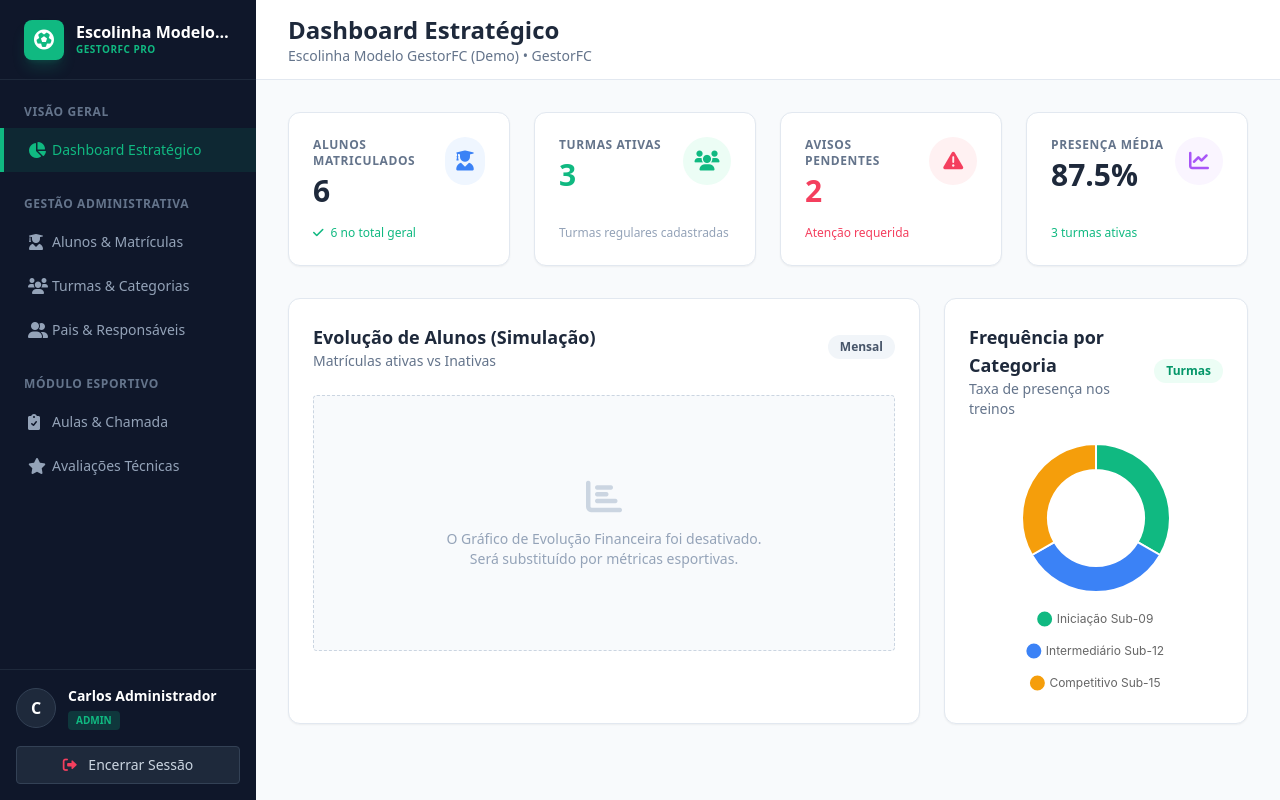
After one commit to KamiJapa/tcc-escolinha-futebol, a PHP site: page / in a window 1280 px wide. The commit adds this page. Run offline with PHP 8.4, Linux system fonts and the light colour scheme; a user stored in the database is signed in; data comes from the database, SQL or seed files in the repository; some libraries are stand-ins or nearby versions.

Commit message:
feat: design da tela de login e criacao do dashboard

```diff
--- /dev/null
+++ b/index.php
@@ -0,0 +1,292 @@
+<?php
+require_once __DIR__ . '/includes/auth.php';
+require_once __DIR__ . '/config/database.php';
+
+checkLogin();
+
+$db = getDB();
+$escolinha_id = $_SESSION['escolinha_id'] ?? 1;
+
+// 1. Total Alunos Ativos
+$stmt = $db->prepare("SELECT COUNT(*) FROM TB_ALUNO WHERE COD_ESCOLINHA = ? AND STATUS = 'ATIVO'");
+$stmt->execute([$escolinha_id]);
+$total_alunos = $stmt->fetchColumn();
+
+// 2. Total Turmas Ativas
+$stmt = $db->prepare("SELECT COUNT(*) FROM TB_TURMA WHERE COD_ESCOLINHA = ? AND ATIVA = 1");
+$stmt->execute([$escolinha_id]);
+$total_turmas = $stmt->fetchColumn();
+
+// 3. Frequência Média
+$stmt = $db->prepare("
+    SELECT AVG(PRESENTE) * 100 as media
+    FROM TB_PRESENCA p
+    JOIN TB_ALUNO a ON p.COD_ALUNO = a.COD_ALUNO
+    WHERE a.COD_ESCOLINHA = ?
+");
+$stmt->execute([$escolinha_id]);
+$presenca_media_raw = $stmt->fetchColumn();
+$presenca_media = $presenca_media_raw ? round($presenca_media_raw, 1) : 0;
+
+// 4. Turmas pie chart data (Alunos por turma)
+$stmt = $db->prepare("
+    SELECT t.NOME, COUNT(a.COD_ALUNO) as total
+    FROM TB_TURMA t
+    LEFT JOIN TB_ALUNO a ON t.COD_TURMA = a.COD_TURMA AND a.STATUS = 'ATIVO'
+    WHERE t.COD_ESCOLINHA = ? AND t.ATIVA = 1
+    GROUP BY t.COD_TURMA
+");
+$stmt->execute([$escolinha_id]);
+$turmas_data = $stmt->fetchAll();
+$turmas_labels = json_encode(array_column($turmas_data, 'NOME'));
+$turmas_counts = json_encode(array_column($turmas_data, 'total'));
+
+?>
+<!DOCTYPE html>
+<html lang="pt-BR">
+<head>
+    <meta charset="UTF-8">
+    <meta name="viewport" content="width=device-width, initial-scale=1.0">
+    <title>Dashboard - GestorFC</title>
+    <script src="https://cdn.tailwindcss.com"></script>
+    <link href="https://cdnjs.cloudflare.com/ajax/libs/font-awesome/6.0.0/css/all.min.css" rel="stylesheet">
+    <script src="https://cdn.jsdelivr.net/npm/chart.js"></script>
+    <style>
+        .sidebar { background-color: #0f172a; } /* slate-900 */
+        .sidebar-item:hover, .sidebar-item.active {
+            background-color: rgba(16, 185, 129, 0.1); /* emerald-500 with opacity */
+            color: #10b981; /* emerald-500 */
+            border-left: 4px solid #10b981;
+        }
+        .sidebar-item {
+            border-left: 4px solid transparent;
+        }
+    </style>
+</head>
+<body class="bg-slate-50 flex h-screen overflow-hidden">
+
+    <!-- Sidebar -->
+    <aside class="w-64 sidebar text-slate-300 flex flex-col h-full shrink-0">
+        <!-- Logo -->
+        <div class="h-20 flex items-center px-6 border-b border-slate-800 bg-slate-900">
+            <div class="w-10 h-10 bg-emerald-500 rounded-lg flex items-center justify-center mr-3 shrink-0 shadow-lg shadow-emerald-500/20">
+                <i class="fas fa-futbol text-white text-xl"></i>
+            </div>
+            <div class="overflow-hidden">
+                <h1 class="font-bold text-white leading-tight truncate">Escolinha Modelo G...</h1>
+                <p class="text-[10px] text-emerald-500 font-bold tracking-wider">GESTORFC PRO</p>
+            </div>
+        </div>
+
+        <!-- Menu -->
+        <nav class="flex-1 overflow-y-auto py-6">
+            <div class="px-6 mb-2">
+                <p class="text-xs font-semibold text-slate-500 uppercase tracking-wider">Visão Geral</p>
+            </div>
+            <a href="/index.php" class="sidebar-item active flex items-center px-6 py-3 mb-4 text-emerald-500 bg-emerald-500/10 border-l-4 border-emerald-500">
+                <i class="fas fa-chart-pie w-6"></i>
+                <span class="font-medium text-sm">Dashboard Estratégico</span>
+            </a>
+
+            <div class="px-6 mb-2 mt-6">
+                <p class="text-xs font-semibold text-slate-500 uppercase tracking-wider">Gestão Administrativa</p>
+            </div>
+            <a href="#" class="sidebar-item flex items-center px-6 py-3 text-slate-400 hover:text-emerald-500 transition-colors">
+                <i class="fas fa-user-graduate w-6"></i>
+                <span class="font-medium text-sm">Alunos & Matrículas</span>
+            </a>
+            <a href="#" class="sidebar-item flex items-center px-6 py-3 text-slate-400 hover:text-emerald-500 transition-colors">
+                <i class="fas fa-users w-6"></i>
+                <span class="font-medium text-sm">Turmas & Categorias</span>
+            </a>
+            <a href="#" class="sidebar-item flex items-center px-6 py-3 text-slate-400 hover:text-emerald-500 transition-colors">
+                <i class="fas fa-user-friends w-6"></i>
+                <span class="font-medium text-sm">Pais & Responsáveis</span>
+            </a>
+
+            <div class="px-6 mb-2 mt-6">
+                <p class="text-xs font-semibold text-slate-500 uppercase tracking-wider">Módulo Esportivo</p>
+            </div>
+            <a href="#" class="sidebar-item flex items-center px-6 py-3 text-slate-400 hover:text-emerald-500 transition-colors">
+                <i class="fas fa-clipboard-check w-6"></i>
+                <span class="font-medium text-sm">Aulas & Chamada</span>
+            </a>
+            <a href="#" class="sidebar-item flex items-center px-6 py-3 text-slate-400 hover:text-emerald-500 transition-colors">
+                <i class="fas fa-star w-6"></i>
+                <span class="font-medium text-sm">Avaliações Técnicas</span>
+            </a>
+        </nav>
+
+        <!-- User Profile -->
+        <div class="p-4 border-t border-slate-800 bg-slate-900">
+            <div class="flex items-center mb-4">
+                <div class="w-10 h-10 bg-slate-800 rounded-full flex items-center justify-center text-white font-bold mr-3 border border-slate-700">
+                    <?php echo substr($_SESSION['username'] ?? 'U', 0, 1); ?>
+                </div>
+                <div class="overflow-hidden">
+                    <p class="text-sm font-bold text-white truncate"><?php echo htmlspecialchars($_SESSION['username'] ?? 'Usuário'); ?></p>
+                    <p class="text-[10px] bg-emerald-500/20 text-emerald-500 px-2 py-0.5 rounded uppercase inline-block font-bold mt-1"><?php echo htmlspecialchars($_SESSION['user_role'] ?? ''); ?></p>
+                </div>
+            </div>
+            <a href="/logout.php" class="block w-full py-2 px-3 bg-slate-800 hover:bg-slate-700 text-slate-300 text-sm rounded transition-colors text-center border border-slate-700">
+                <i class="fas fa-sign-out-alt mr-2 text-rose-500"></i> Encerrar Sessão
+            </a>
+        </div>
+    </aside>
+
+    <!-- Main Content -->
+    <main class="flex-1 flex flex-col h-full overflow-hidden">
+
+        <!-- Header -->
+        <header class="bg-white border-b border-slate-200 h-20 flex items-center px-8 shrink-0">
+            <div>
+                <h2 class="text-2xl font-bold text-slate-800">Dashboard Estratégico</h2>
+                <p class="text-sm text-slate-500">Escolinha Modelo GestorFC (Demo) &bull; GestorFC</p>
+            </div>
+        </header>
+
+        <!-- Content Area -->
+        <div class="flex-1 overflow-y-auto p-8">
+
+            <!-- Cards Row -->
+            <div class="grid grid-cols-1 md:grid-cols-2 xl:grid-cols-4 gap-6 mb-8">
+
+                <!-- Card 1 -->
+                <div class="bg-white rounded-xl border border-slate-200 p-6 shadow-sm flex flex-col justify-between">
+                    <div class="flex justify-between items-start mb-4">
+                        <div>
+                            <p class="text-xs font-bold text-slate-500 uppercase tracking-wider mb-1">Alunos Matriculados</p>
+                            <h3 class="text-3xl font-extrabold text-slate-800"><?php echo $total_alunos; ?></h3>
+                        </div>
+                        <div class="w-12 h-12 bg-blue-50 text-blue-500 rounded-full flex items-center justify-center">
+                            <i class="fas fa-user-graduate text-xl"></i>
+                        </div>
+                    </div>
+                    <p class="text-xs text-emerald-500 font-medium"><i class="fas fa-check mr-1"></i> <?php echo $total_alunos; ?> no total geral</p>
+                </div>
+
+                <!-- Card 2 (Substituted Receita do Mês with Aulas) -->
+                <div class="bg-white rounded-xl border border-slate-200 p-6 shadow-sm flex flex-col justify-between">
+                    <div class="flex justify-between items-start mb-4">
+                        <div>
+                            <p class="text-xs font-bold text-slate-500 uppercase tracking-wider mb-1">Turmas Ativas</p>
+                            <h3 class="text-3xl font-extrabold text-emerald-500"><?php echo $total_turmas; ?></h3>
+                        </div>
+                        <div class="w-12 h-12 bg-emerald-50 text-emerald-500 rounded-full flex items-center justify-center">
+                            <i class="fas fa-users text-xl"></i>
+                        </div>
+                    </div>
+                    <p class="text-xs text-slate-400 font-medium">Turmas regulares cadastradas</p>
+                </div>
+
+                <!-- Card 3 (Placeholder for non-financial) -->
+                <div class="bg-white rounded-xl border border-slate-200 p-6 shadow-sm flex flex-col justify-between">
+                    <div class="flex justify-between items-start mb-4">
+                        <div>
+                            <p class="text-xs font-bold text-slate-500 uppercase tracking-wider mb-1">Avisos Pendentes</p>
+                            <h3 class="text-3xl font-extrabold text-rose-500">2</h3>
+                        </div>
+                        <div class="w-12 h-12 bg-rose-50 text-rose-500 rounded-full flex items-center justify-center">
+                            <i class="fas fa-exclamation-triangle text-xl"></i>
+                        </div>
+                    </div>
+                    <p class="text-xs text-rose-500 font-medium">Atenção requerida</p>
+                </div>
+
+                <!-- Card 4 -->
+                <div class="bg-white rounded-xl border border-slate-200 p-6 shadow-sm flex flex-col justify-between">
+                    <div class="flex justify-between items-start mb-4">
+                        <div>
+                            <p class="text-xs font-bold text-slate-500 uppercase tracking-wider mb-1">Presença Média</p>
+                            <h3 class="text-3xl font-extrabold text-slate-800"><?php echo $presenca_media; ?>%</h3>
+                        </div>
+                        <div class="w-12 h-12 bg-purple-50 text-purple-500 rounded-full flex items-center justify-center">
+                            <i class="fas fa-chart-line text-xl"></i>
+                        </div>
+                    </div>
+                    <p class="text-xs text-emerald-500 font-medium"><?php echo $total_turmas; ?> turmas ativas</p>
+                </div>
+
+            </div>
+
+            <!-- Charts Row -->
+            <div class="grid grid-cols-1 lg:grid-cols-3 gap-6">
+
+                <!-- Chart 1 (Larger) -->
+                <div class="bg-white rounded-xl border border-slate-200 p-6 shadow-sm lg:col-span-2">
+                    <div class="flex justify-between items-center mb-6">
+                        <div>
+                            <h3 class="text-lg font-bold text-slate-800">Evolução de Alunos (Simulação)</h3>
+                            <p class="text-sm text-slate-500">Matrículas ativas vs Inativas</p>
+                        </div>
+                        <span class="bg-slate-100 text-slate-600 text-xs font-bold px-3 py-1 rounded-full">Mensal</span>
+                    </div>
+                    <div class="h-64 flex items-center justify-center bg-slate-50 rounded border border-dashed border-slate-300">
+                         <div class="text-center">
+                            <i class="fas fa-chart-bar text-slate-300 text-4xl mb-3"></i>
+                            <p class="text-slate-400 text-sm">O Gráfico de Evolução Financeira foi desativado.<br>Será substituído por métricas esportivas.</p>
+                         </div>
+                    </div>
+                </div>
+
+                <!-- Chart 2 (Pie) -->
+                <div class="bg-white rounded-xl border border-slate-200 p-6 shadow-sm">
+                    <div class="flex justify-between items-center mb-6">
+                        <div>
+                            <h3 class="text-lg font-bold text-slate-800">Frequência por Categoria</h3>
+                            <p class="text-sm text-slate-500">Taxa de presença nos treinos</p>
+                        </div>
+                        <span class="bg-emerald-50 text-emerald-600 text-xs font-bold px-3 py-1 rounded-full">Turmas</span>
+                    </div>
+                    <div class="relative h-64">
+                        <canvas id="turmasChart"></canvas>
+                    </div>
+                </div>
+
+            </div>
+
+        </div>
+    </main>
+
+    <script>
+        // Pie Chart
+        const ctx = document.getElementById('turmasChart').getContext('2d');
+        const turmasChart = new Chart(ctx, {
+            type: 'doughnut',
+            data: {
+                labels: <?php echo $turmas_labels; ?>,
+                datasets: [{
+                    data: <?php echo $turmas_counts; ?>,
+                    backgroundColor: [
+                        '#10b981', // emerald-500
+                        '#3b82f6', // blue-500
+                        '#f59e0b', // amber-500
+                        '#8b5cf6', // violet-500
+                        '#ef4444'  // red-500
+                    ],
+                    borderWidth: 2,
+                    borderColor: '#ffffff'
+                }]
+            },
+            options: {
+                responsive: true,
+                maintainAspectRatio: false,
+                cutout: '65%',
+                plugins: {
+                    legend: {
+                        position: 'bottom',
+                        labels: {
+                            usePointStyle: true,
+                            padding: 20,
+                            font: {
+                                size: 12,
+                                family: "'Inter', sans-serif"
+                            }
+                        }
+                    }
+                }
+            }
+        });
+    </script>
+</body>
+</html>
--- /dev/null
+++ b/logout.php
@@ -0,0 +1,4 @@
+<?php
+// logout.php
+require_once __DIR__ . '/includes/auth.php';
+logoutUser();
```
Also changed, not shown: login.php (+88 -27 lines).
